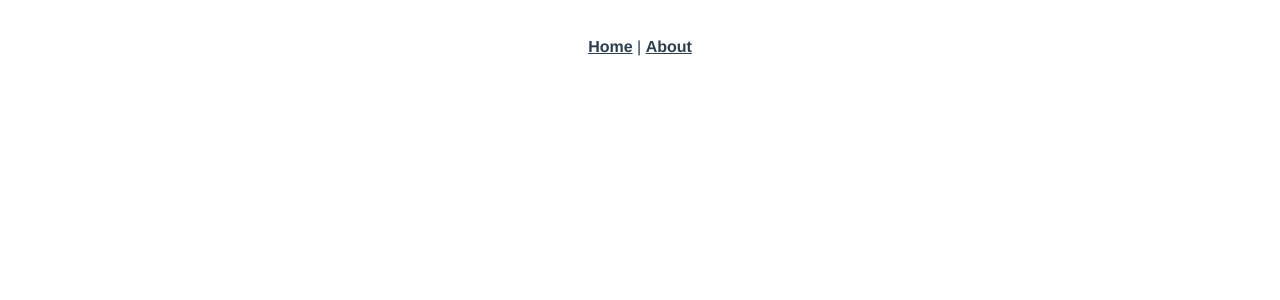
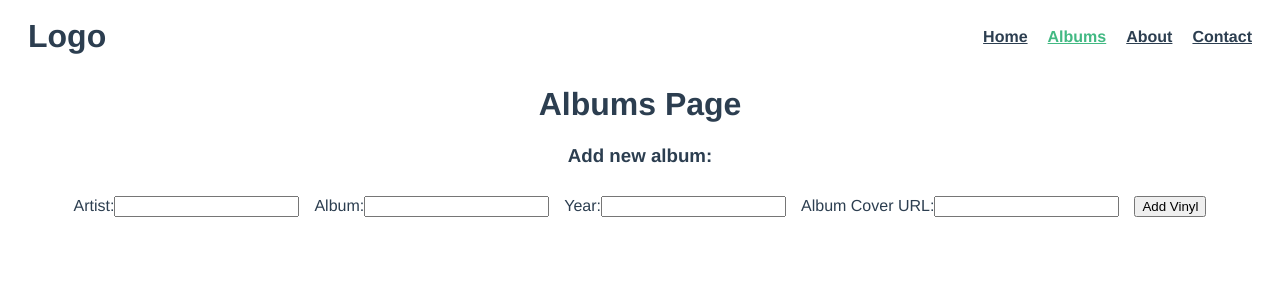
Before and after one commit to nanmartins/VinylNook, a Vue app: page /albums in a window 1280 px wide. Before the commit this address had no page. Shown: the top 300 px of the page. Built offline with nearby package versions, Linux system fonts and the light colour scheme.

Commit message:
setting api config, and views requests

```diff
--- a/package.json
+++ b/package.json
@@ -7,6 +7,7 @@
     "build": "vue-cli-service build"
   },
   "dependencies": {
+    "axios": "^1.6.5",
     "core-js": "^3.8.3",
     "vue": "^3.2.13",
     "vue-router": "^4.0.3",
--- a/src/App.vue
+++ b/src/App.vue
@@ -1,10 +1,14 @@
 <template>
-  <nav>
-    <router-link to="/">Home</router-link> |
-    <router-link to="/about">About</router-link>
-  </nav>
+  <Header />
   <router-view/>
 </template>
+
+<script setup>
+
+import Header from './components/Header/Header.vue'
+
+</script>
+
 
 <style>
 #app {
--- /dev/null
+++ b/src/components/Header/Header.vue
@@ -0,0 +1,34 @@
+<template>
+  <header>
+    <h1>Logo</h1>
+    <nav>
+      <router-link to="/">Home</router-link>
+      <router-link to="/albums">Albums</router-link>
+      <router-link to="/about">About</router-link>
+      <router-link to="/contact">Contact</router-link>
+    </nav>
+  </header>
+</template>
+
+<script setup>
+</script>
+
+<style scoped>
+
+header {
+  display: flex;
+  justify-content: space-between;
+  align-items: center;
+  padding: 10px 20px;
+}
+
+h1 {
+  margin: 0;
+}
+
+nav {
+  padding: 0;
+  display: flex;
+  gap: 20px;
+}
+</style>
--- a/src/router/index.js
+++ b/src/router/index.js
@@ -14,6 +14,16 @@ const routes = [
     // this generates a separate chunk (about.[hash].js) for this route
     // which is lazy-loaded when the route is visited.
     component: () => import(/* webpackChunkName: "about" */ '../views/AboutView.vue')
+  },
+  {
+    path: '/contact',
+    name: 'contact',
+    component: () => import('../views/ContactView.vue')
+  },
+  {
+    path: '/albums',
+    name: 'albums',
+    component: () => import('../views/AlbumsView.vue')
   }
 ]
 
--- /dev/null
+++ b/src/services.js
@@ -0,0 +1,44 @@
+import axios from 'axios'
+
+const baseUrl = 'https://node-express-sooty-omega.vercel.app/vinyls'
+
+
+export const getVinyls = async () => {
+  try {
+    const response = await axios.get(baseUrl)
+    return response.data.vinyls
+  }
+  catch (error) {
+    throw error
+  }
+}
+
+export const createVinyl = async (newVinyl) => {
+  try {
+    const response = await axios.post(baseUrl, newVinyl)
+    return response.data.vinyls
+  }
+  catch (error) {
+    throw error
+  }
+}
+
+export const updateVinyl = async (id, updatedVinyl) => {
+  try {
+    const response = await axios.put(`${baseUrl}/${id}`, updatedVinyl)
+    return response.data.vinyls
+  }
+  catch (error) {
+    throw error
+  }
+}
+
+export const deleteVinyl = async (id) => {
+  try {
+    const response = await axios.delete(`${baseUrl}/${id}`)
+    return response.data
+  }
+  catch (error) {
+    throw error
+  }
+}
--- /dev/null
+++ b/src/views/AlbumsView.vue
@@ -0,0 +1,63 @@
+<template>
+  <h1>Albums Page</h1>
+
+  <h3>Add new album:</h3>
+
+  <div style="display: flex; margin: 0 auto;">
+    <form @submit.prevent="handleSubmit" style="display: flex; gap: 15px; margin: 10px auto;">
+
+      <div>
+        <label for="artist">Artist:</label>
+        <input type="text" v-model="newVinyl.artist" required>
+      </div>
+
+      <div>
+        <label for="album">Album:</label>
+        <input type="text" v-model="newVinyl.album" required>
+      </div>
+
+      <div>
+        <label for="year">Year:</label>
+        <input type="text" v-model="newVinyl.year" required>
+      </div>
+
+      <div>
+        <label for="albumCover">Album Cover URL:</label>
+        <input type="text" v-model="newVinyl.albumCover" required>
+      </div>
+
+      <button type="submit">Add Vinyl</button>
+    </form>
+  </div>
+</template>
+
+<script setup>
+import { ref, onMounted } from 'vue'
+import { createVinyl } from '../services.js'
+
+const loading = ref(false)
+const apiData = ref([])
+const newVinyl = ref({
+  album: '',
+  artist: '',
+  year: '',
+  albumCover: ''
+})
+
+const handleSubmit = async () => {
+  loading.value = true
+
+  try {
+    const vinyl = await createVinyl(newVinyl.value)
+    apiData.value.push(vinyl)
+    window.alert('Vinyl created successfully!')
+  }
+  catch (error) {
+    throw error
+  }
+  finally {
+    newVinyl.value = { artist: '', album: '', year: '', albumCover: '' }
+    loading.value = false
+  }
+}
+</script>
--- /dev/null
+++ b/src/views/ContactView.vue
@@ -0,0 +1,11 @@
+<template>
+  <h1>Contact Page</h1>
+</template>
+
+<script setup>
+
+</script>
+
+<style>
+
+</style>
--- a/src/views/HomeView.vue
+++ b/src/views/HomeView.vue
@@ -1,12 +1,73 @@
 <template>
   <div class="home">
-    <img alt="Vue logo" src="../assets/logo.png">
-    <HelloWorld msg="Hello World"/>
+    <!-- <img alt="Vue logo" src="../assets/logo.png">
+    <HelloWorld msg="Hello World"/> -->
+
+    <div v-if="loading">Loading...</div>
+
+    <div v-else v-for="vinyl in apiData" :key="vinyl.id">
+      <div>
+        <img :src="vinyl.albumCover" alt="" width="400px">
+        <p>{{ vinyl.album }}</p>
+        <p>{{ vinyl.artist }}</p>
+        <p>{{ vinyl.year }}</p>
+
+        <!-- <button @click="editVinyl(vinyl)">Edit</button> -->
+        <button @click="removeVinyl(vinyl._id)">Delete</button>
+      </div>
+    </div>
+
   </div>
 </template>
 
 <script setup>
-// @ is an alias to /src
+import { ref, onMounted} from 'vue'
+import { getVinyls, updateVinyl, deleteVinyl } from '../services.js'
 import HelloWorld from '@/components/HelloWorld.vue'
 
+const apiData = ref([])
+const loading = ref(false)
+
+const fetchVinyls = async () => {
+  loading.value = true
+  try {
+    apiData.value = await getVinyls()
+  }
+  catch (error) {
+    throw error
+  }
+  finally {
+    loading.value = false
+  }
+}
+
+const editVinyl = async (vinyl) => {
+  try {
+    const updateVinyl = {}
+    await updateVinyl(vinyl._id, updateVinyl)
+    window.alert('Vinyl updated successfully!')
+    fetchVinyls()
+  }
+  catch (error) {
+    throw error
+  }
+}
+
+const removeVinyl = async (vinylId) => {
+  try {
+    await deleteVinyl(vinylId)
+    apiData.value = apiData.value.filter((vinyl) => vinyl.id !== vinylId)
+    window.alert('Vinyl deleted successfully!')
+  } catch (error) {
+    console.error(error)
+  }
+  finally {
+    fetchVinyls()
+  }
+};
+
+onMounted(() => {
+  fetchVinyls()
+})
+
 </script>
```
Also changed, not shown: 1 other file (tests, documents, lock files or other folders).
